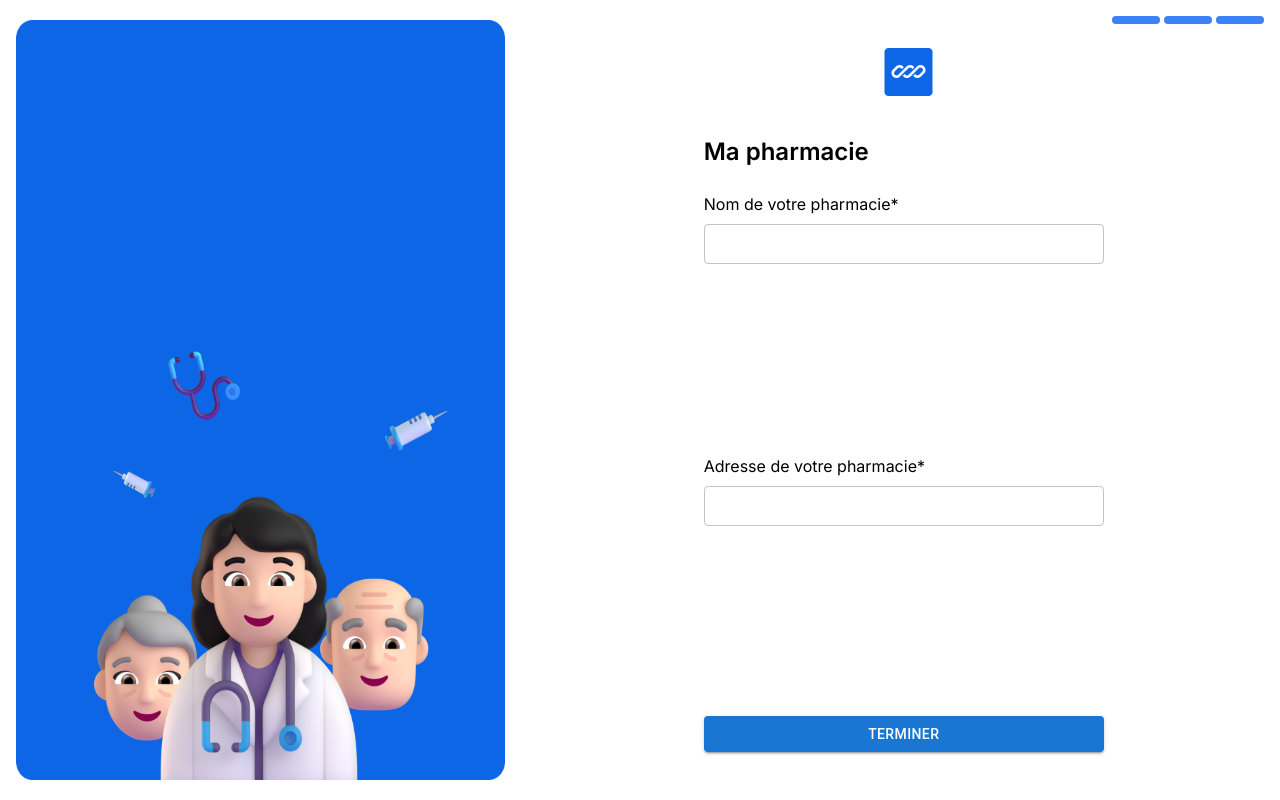
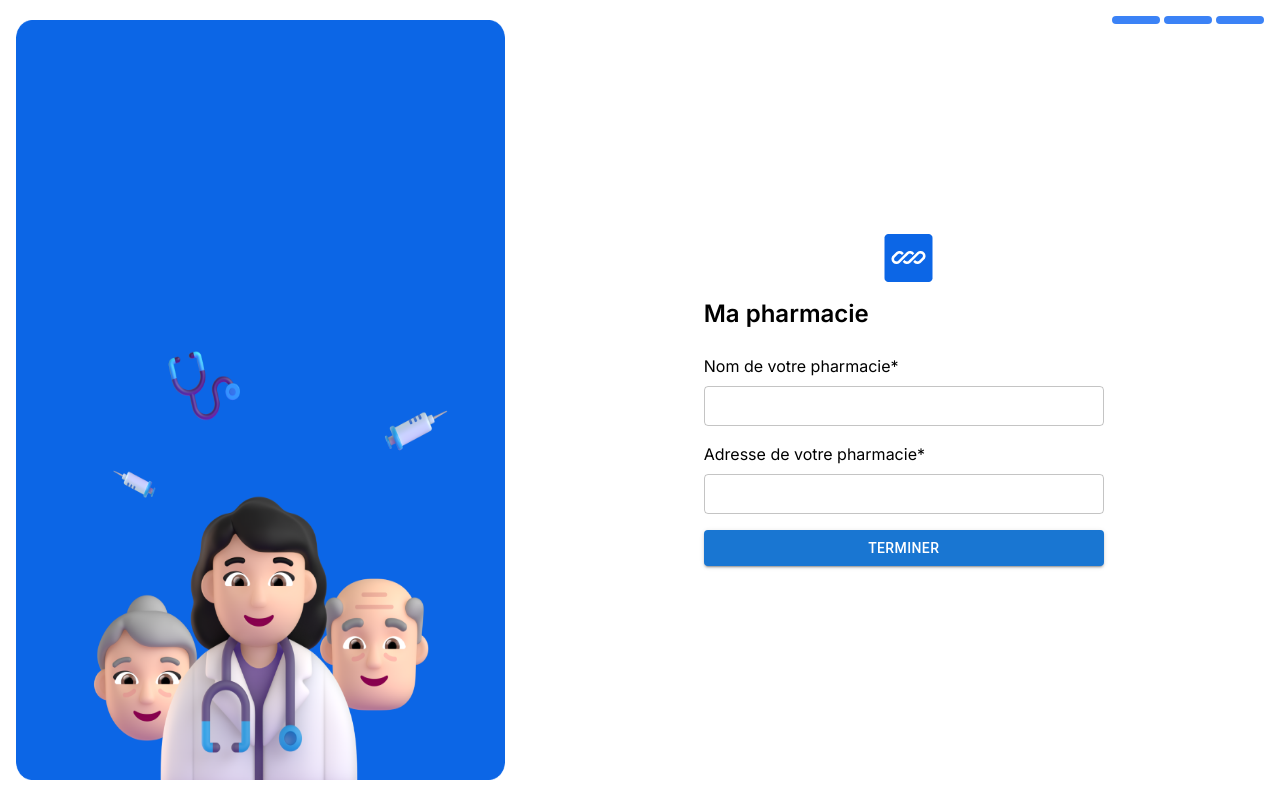
Before and after one commit to prateek-pareek/amme-pharmacy, a React (Vite) app: page /page3 in a window 1280 px wide. Built offline with nearby package versions, Linux system fonts and the light colour scheme.

Commit message:
improved Page3

```diff
--- a/src/components/Page3.jsx
+++ b/src/components/Page3.jsx
@@ -1,60 +1,76 @@
 import React, { useState } from "react";
 import { TextField, Button } from "@mui/material";
+import CheckCircleOutlineIcon from "@mui/icons-material/CheckCircleOutline";
 import icon from "../assets/Frame 401.png"; // Adjust path if needed
 import image from "../assets/Frame 436.png";
 import { Link } from "react-router-dom";
 import LoginPagesInspector from "./UI/LoginPagesInspecter";
 
-const Page3 = () => {
+const Page2 = () => {
   const [currentPage, setCurrentPage] = useState(3); // Add state for current page
 
+
   return (
-    <div className="flex flex-col md:flex-row h-screen items-center justify-between gap-6 p-4 overflow-auto relative">
+    <div className="flex flex-col md:flex-row h-[100vh] items-center justify-between gap-6 p-4 overflow-auto relative">
       {/* Left Section with Image */}
-      <div className="md:w-[50%] w-full flex items-center">
+      <div className="md:w-[50%] w-full flex flex-w items-center ">
         <img
           src={image}
           alt="Logo"
           className="md:w-4/5 min-h-[95vh] h-[95vh] rounded-lg"
+
         />
       </div>
 
       {/* Right Section with Form */}
-      <div className="md:pr-12 md:w-[50%] flex items-center justify-center h-full overflow-auto">
-        <div className="bg-white py-8 rounded-lg w-full md:w-[90%] px-6 flex flex-col justify-between h-full">
+      <div className="md:pr-12 md:w-[50%] flex items-center justify-center">
+        <div className="bg-white py-8 rounded-lg w-full md:w-[90%]  px-6">
           {/* Top Icon */}
-          <div className="main pl-[180px] mb-6">
-            <img src={icon} alt="Icon" className="mb-4 h-12" />
+          <div className="main pl-[180px]">
+
+            <img src={icon} alt="Icon" className=" mb-4 h-12" />
           </div>
 
           {/* Form Title */}
           <h1 className="text-2xl font-semibold text-left mb-6">
-            Ma pharmacie
-          </h1>
+          Ma pharmacie</h1>
 
-          {/* Pharmacy Name Input */}
-          <div className="mb-4 flex-grow">
+          {/* Email Input */}
+          <div className="mb-4">
             <p className="mb-2">Nom de votre pharmacie*</p>
             <TextField
+              // label="Adresse e-mail"
               variant="outlined"
               fullWidth
               required
+              // value={email}
+              onChange={(e) => setEmail(e.target.value)}
               size="small"
               sx={{ maxWidth: '400px' }}
+
             />
           </div>
 
-          {/* Pharmacy Address Input */}
-          <div className="mb-4 flex-grow">
+          {/* Password Input */}
+          <div className="mb-4">
             <p className="mb-2">Adresse de votre pharmacie*</p>
             <TextField
+              // label="Mot de passe"
+              // type="password"
               variant="outlined"
               fullWidth
               required
+              // value={password}
+              onChange={(e) => setPassword(e.target.value)}
               size="small"
               sx={{ maxWidth: '400px' }}
+
             />
           </div>
+
+
+
+
 
           {/* Submit Button */}
           <Link to="/page4">
@@ -63,7 +79,8 @@ const Page3 = () => {
               color="primary"
               fullWidth
               className="mt-4"
-              sx={{ maxWidth: '400px', marginX: 'auto' }}
+              sx={{ maxWidth: '400px' }}
+
             >
               Terminer
             </Button>
@@ -71,10 +88,17 @@ const Page3 = () => {
         </div>
       </div>
 
+
       {/* Inspector */}
+      {/* <LoginPagesInspector currentPage={currentPage} /> */}
       <LoginPagesInspector currentPage={currentPage} totalPages={3} />
+
+
+
+
+
     </div>
   );
 };
 
-export default Page3;
+export default Page2;
```
